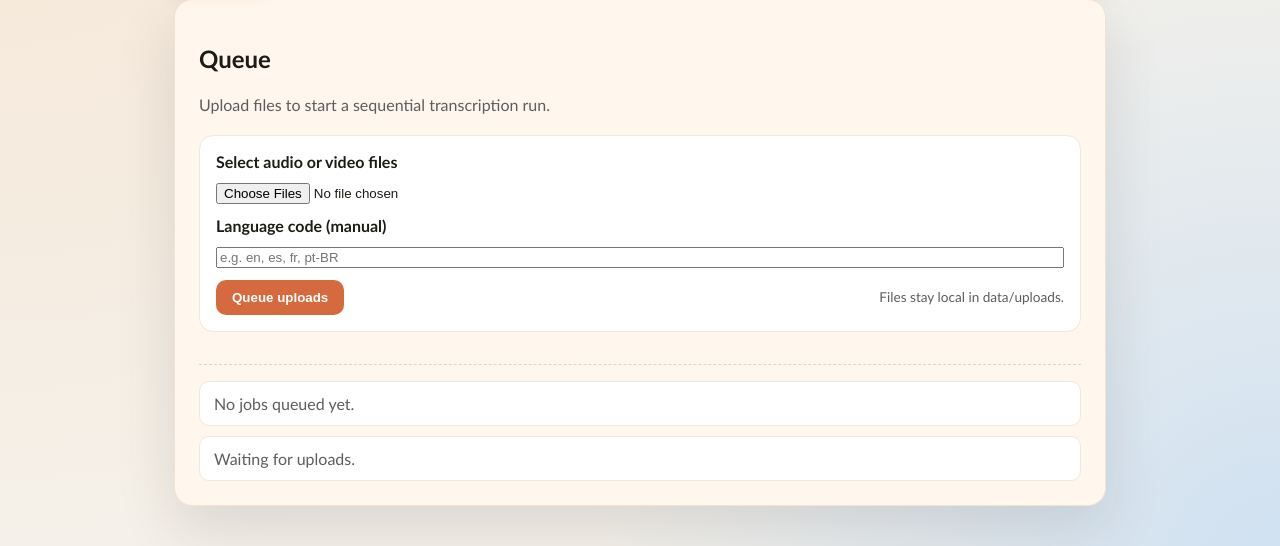
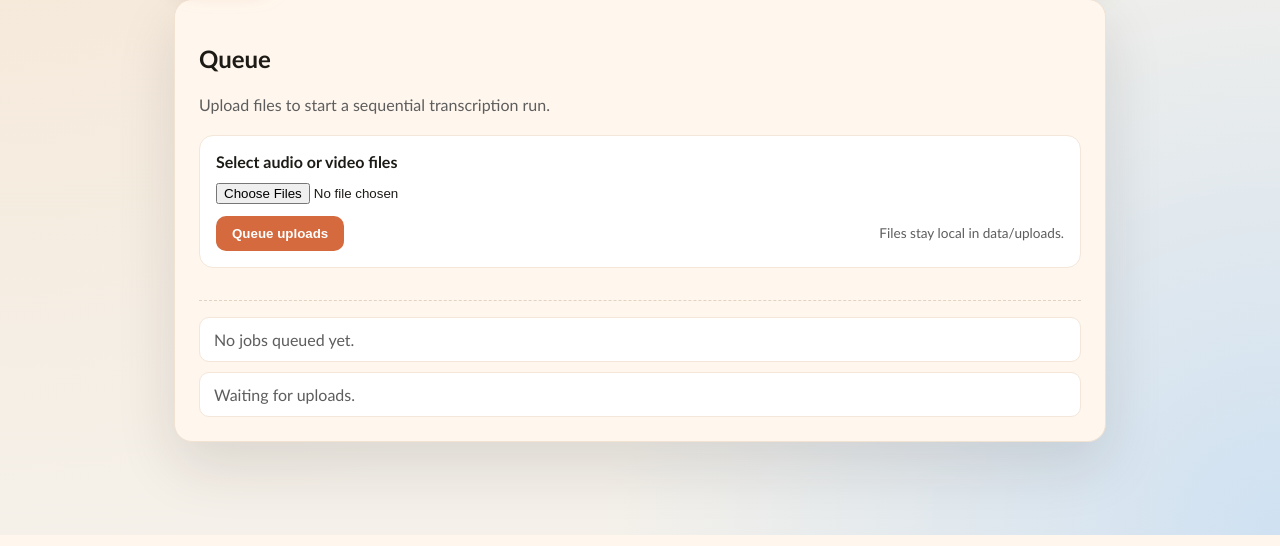
Before and after one commit to ivkhokhlov/whisper-webui-mlx, a FastAPI app: page / in a window 1280 px wide. Shown: the part 265-811 px from the top of the page. Run offline with FastAPI, Linux system fonts and the light colour scheme; data that the repository does not hold is empty.

Commit message:
Remove language selection from UI

```diff
--- a/mlx_ui/app.py
+++ b/mlx_ui/app.py
@@ -1,12 +1,11 @@
 from dataclasses import asdict
 from datetime import datetime, timezone
 from pathlib import Path
-import re
 import shutil
 import threading
 from uuid import uuid4
 
-from fastapi import FastAPI, File, Form, HTTPException, Request, UploadFile
+from fastapi import FastAPI, File, Request, UploadFile
 from fastapi.responses import FileResponse, HTMLResponse
 from fastapi.templating import Jinja2Templates
 
@@ -26,7 +25,7 @@ app.state.results_dir = DEFAULT_RESULTS_DIR
 app.state.db_path = DEFAULT_DB_PATH
 app.state.worker_enabled = True
 app.state.update_check_enabled = True
-LANGUAGE_PATTERN = re.compile(r"^[a-z]{2,3}(?:-[A-Za-z]{2,3})?$")
+DEFAULT_LANGUAGE = "any"
 
 
 @app.on_event("startup")
@@ -96,7 +95,6 @@ def new_job_record(
     job_id: str,
     filename: str,
     upload_path: Path,
-    language: str,
 ) -> JobRecord:
     return JobRecord(
         id=job_id,
@@ -104,20 +102,8 @@ def new_job_record(
         status="queued",
         created_at=datetime.now(timezone.utc).isoformat(timespec="seconds"),
         upload_path=str(upload_path),
-        language=language,
+        language=DEFAULT_LANGUAGE,
     )
-
-
-def validate_language(raw_value: str) -> str:
-    language = raw_value.strip()
-    if not language:
-        raise HTTPException(status_code=400, detail="Language is required.")
-    if not LANGUAGE_PATTERN.match(language):
-        raise HTTPException(
-            status_code=400,
-            detail="Language must match a short code like en or pt-BR.",
-        )
-    return language
 
 
 def _split_jobs(jobs: list[JobRecord]) -> tuple[list[JobRecord], list[JobRecord]]:
@@ -165,12 +151,10 @@ def read_live(request: Request):
 @app.post("/upload", response_class=HTMLResponse)
 async def upload_files(
     request: Request,
-    language: str = Form(...),
     files: list[UploadFile] = File(...),
 ):
     uploads_dir = ensure_uploads_dir()
     db_path = get_db_path()
-    language_value = validate_language(language)
 
     for upload in files:
         if not upload.filename:
@@ -185,7 +169,7 @@ async def upload_files(
                 shutil.copyfileobj(upload.file, outfile)
         finally:
             await upload.close()
-        insert_job(db_path, new_job_record(job_id, safe_name, destination, language_value))
+        insert_job(db_path, new_job_record(job_id, safe_name, destination))
 
     jobs = list_jobs(db_path)
     queue_jobs, history_jobs = _split_jobs(jobs)
--- a/mlx_ui/templates/index.html
+++ b/mlx_ui/templates/index.html
@@ -406,28 +406,6 @@
                 required
                 accept="audio/*,video/*"
               >
-              <label class="upload-label" for="language-input">Language code (manual)</label>
-              <input
-                id="language-input"
-                class="upload-select"
-                name="language"
-                list="language-options"
-                placeholder="e.g. en, es, fr, pt-BR"
-                required
-                pattern="[a-z]{2,3}(-[A-Za-z]{2,3})?"
-                title="Use a short language code like en or pt-BR"
-              >
-              <datalist id="language-options">
-                <option value="en"></option>
-                <option value="es"></option>
-                <option value="fr"></option>
-                <option value="de"></option>
-                <option value="it"></option>
-                <option value="pt-BR"></option>
-                <option value="ja"></option>
-                <option value="ko"></option>
-                <option value="zh"></option>
-              </datalist>
               <div class="upload-actions">
                 <button class="cta" type="submit">Queue uploads</button>
                 <span class="hint">Files stay local in data/uploads.</span>
@@ -439,7 +417,6 @@
                   <div>
                     <div class="job-name">{{ job.filename }}</div>
                     <div class="job-meta">Added {{ job.created_at }}</div>
-                    <div class="job-meta">Language {{ job.language }}</div>
                     {% if job.started_at %}
                       <div class="job-meta">Started {{ job.started_at }}</div>
                     {% endif %}
@@ -469,7 +446,6 @@
                   <div>
                     <div class="job-name">{{ job.filename }}</div>
                     <div class="job-meta">Added {{ job.created_at }}</div>
-                    <div class="job-meta">Language {{ job.language }}</div>
                     {% if job.started_at %}
                       <div class="job-meta">Started {{ job.started_at }}</div>
                     {% endif %}
@@ -604,9 +580,6 @@
 
         function buildMetaLines(job) {
           const lines = [`Added ${escapeHtml(job.created_at)}`];
-          if (job.language) {
-            lines.push(`Language ${escapeHtml(job.language)}`);
-          }
           if (job.started_at) {
             lines.push(`Started ${escapeHtml(job.started_at)}`);
           }
```
Also changed, not shown: docs/spec.md (+1 -1 lines), tests/test_app.py (+6 -6 lines).
